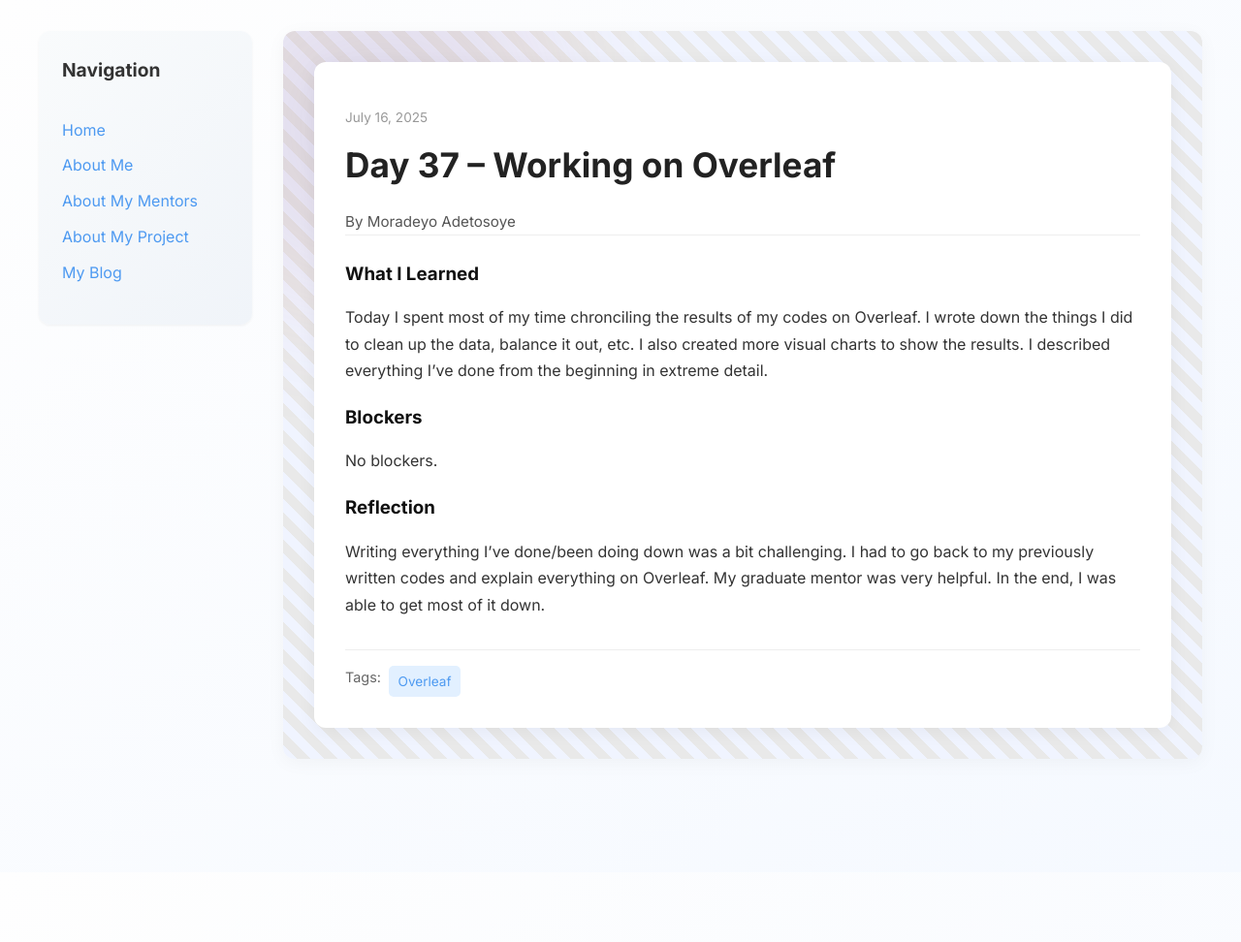
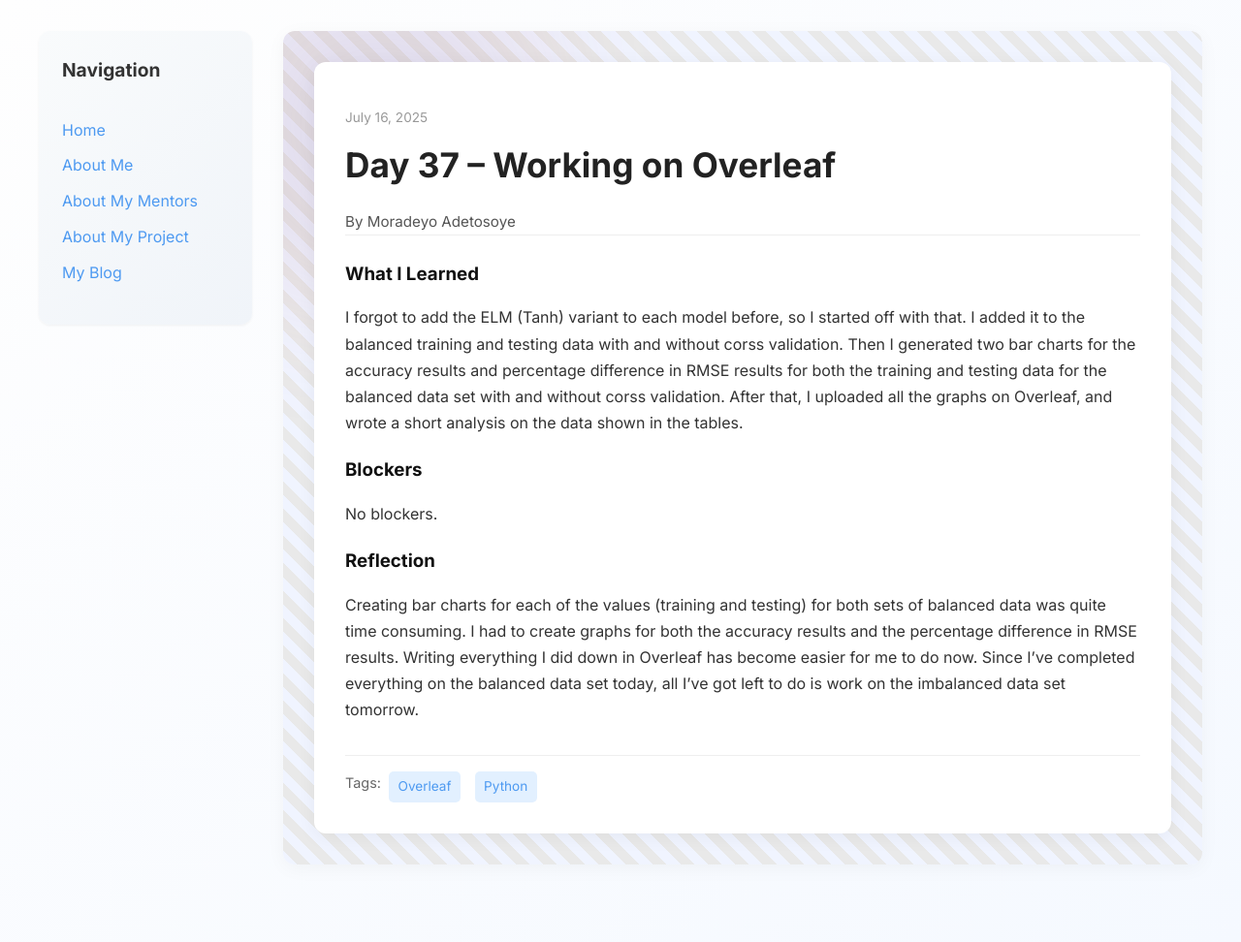
Before and after one commit to Deyo101/deyo101.github.io, a Jekyll site: the page built from _posts/2025-07-16-day-37.md, in a window 1280 px wide. Shown: the whole page at 97% size. Built offline with Jekyll 4.4.1, drawn with Linux system fonts in a browser that asks for light colours; before the commit the page ends 900 px from its top, so only the background shows below that.

Commit message:
Update 2025-07-16-day-37.md

```diff
--- a/_posts/2025-07-16-day-37.md
+++ b/_posts/2025-07-16-day-37.md
@@ -4,14 +4,14 @@
 date: 2025-07-16
 author: Moradeyo Adetosoye
 permalink: /day37.html
-tags: ["Overleaf"]
+tags: ["Overleaf", "Python"]
 
 what_i_learned: |
-  Today I spent most of my time chronciling the results of my codes on Overleaf. I wrote down the things I did to clean up the data, balance it out, etc. I also created more visual charts to show the results. I described everything I've done from the beginning in extreme detail.
+  I forgot to add the ELM (Tanh) variant to each model before, so I started off with that. I added it to the balanced training and testing data with and without corss validation. Then I generated two bar charts for the accuracy results and percentage difference in RMSE results for both the training and testing data for the balanced data set with and without corss validation. After that, I uploaded all the graphs on Overleaf, and wrote a short analysis on the data shown in the tables.
 
 blockers: |
   No blockers.
 
 reflection: |
-  Writing everything I've done/been doing down was a bit challenging. I had to go back to my previously written codes and explain everything on Overleaf. My graduate mentor was very helpful. In the end, I was able to get most of it down.
+  Creating bar charts for each of the values (training and testing) for both sets of balanced data was quite time consuming. I had to create graphs for both the accuracy results and the percentage difference in RMSE results. Writing everything I did down in Overleaf has become easier for me to do now. Since I've completed everything on the balanced data set today, all I've got left to do is work on the imbalanced data set tomorrow.
 ---
```
